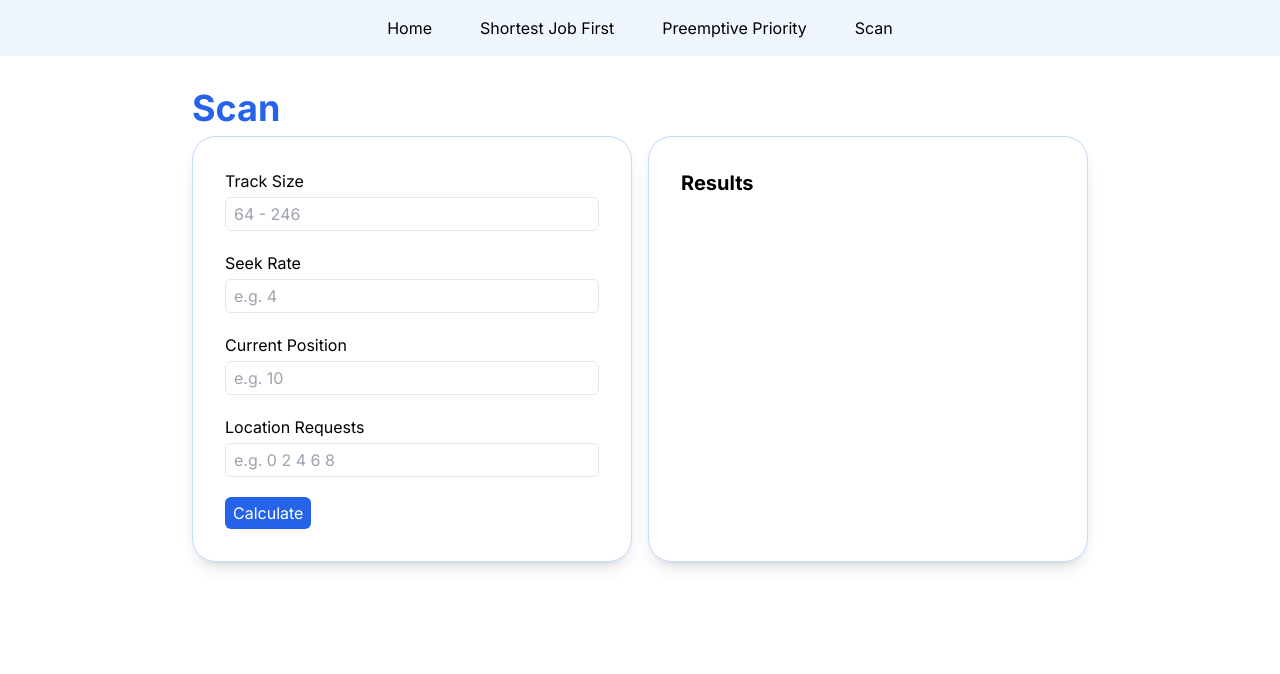
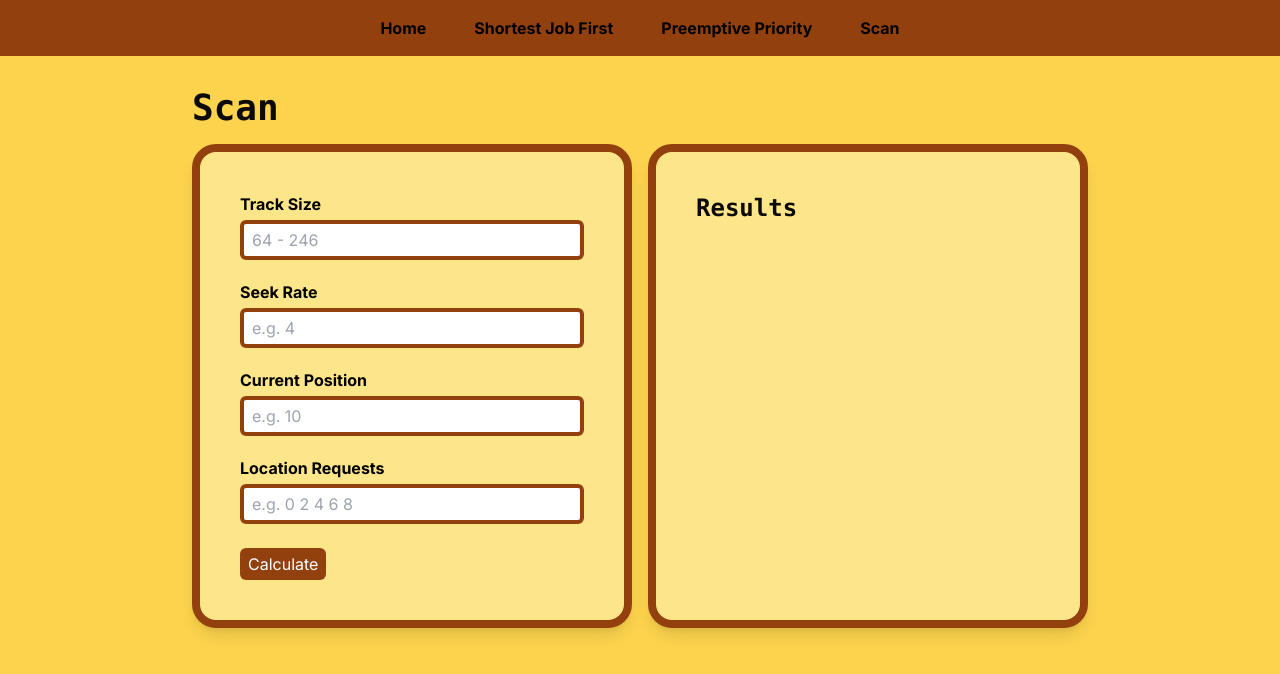
Before and after one commit to kigos21/aa-ics26012, a Next.js app: page /scan in a window 1280 px wide. Shown: the top 674 px of the page. Built offline with nearby package versions, Linux system fonts and the light colour scheme.

Commit message:
update design

```diff
--- a/src/app/layout.tsx
+++ b/src/app/layout.tsx
@@ -17,29 +17,29 @@ export default function RootLayout({
 }) {
   return (
     <html lang="en">
-      <body className={inter.className}>
+      <body className={`${inter.className} bg-amber-300`}>
         {/* NAVBAR */}
         <header>
-          <nav className="bg-blue-50">
+          <nav className="bg-amber-800">
             <ul className="flex justify-center gap-12 px-8 py-4">
               <li>
-                <Link href="/" className="hover:text-blue-600">
-                  Home
+                <Link href="/" className="hover:text-orange-600">
+                  <b>Home</b>
                 </Link>
               </li>
               <li>
-                <Link href="/sjf" className="hover:text-blue-600">
-                  Shortest Job First
+                <Link href="/sjf" className="hover:text-orange-600">
+                  <b>Shortest Job First</b>
                 </Link>
               </li>
               <li>
-                <Link href="/priority" className="hover:text-blue-600">
-                  Preemptive Priority
+                <Link href="/priority" className="hover:text-orange-600">
+                  <b>Preemptive Priority</b>
                 </Link>
               </li>
               <li>
-                <Link href="/scan" className="hover:text-blue-600">
-                  Scan
+                <Link href="/scan" className="hover:text-orange-600">
+                  <b>Scan</b>
                 </Link>
               </li>
             </ul>
--- a/src/app/page.tsx
+++ b/src/app/page.tsx
@@ -1,16 +1,18 @@
 export default function Home() {
   return (
-    <div className="mt-20 text-center">
-      <h1 className="text-4xl font-bold text-blue-600">Group 4</h1>
+    <div className="mt-20 rounded-3xl border-8 border-amber-800 bg-amber-200 p-10 text-center">
+      <h1 className="font-mono text-6xl font-bold text-opacity-90">Group 4</h1>
       <h2 className="text-2xl">Alternative Assessment</h2>
 
-      <h3 className="mt-6 text-xl font-bold text-blue-600">Members:</h3>
+      <h3 className="mt-4 font-mono text-4xl font-bold text-opacity-90">
+        Members
+      </h3>
       <ul>
-        <li>Barce</li>
-        <li>Beltran</li>
-        <li>De Castro</li>
-        <li>De Guzman</li>
-        <li>Ronquillo</li>
+        <li>Angela Marie Ronquillo</li>
+        <li>Imran Jason Beltran</li>
+        <li>John Daniel De Castro</li>
+        <li>Mikhail Emman De Guzman</li>
+        <li>Karl Manuel Barce</li>
       </ul>
     </div>
   );
--- a/src/app/priority/page.tsx
+++ b/src/app/priority/page.tsx
@@ -241,14 +241,14 @@ export default function Priority() {
 
   return (
     <>
-      <h1 className="mb-2 text-4xl font-bold text-blue-600">
+      <h1 className="mb-6 font-mono text-4xl font-bold text-stone-950">
         Preemptive Priority
       </h1>
 
       <form action="" onSubmit={(e) => handleSubmit(e)} className="flex gap-1">
         <input
           type="number"
-          className="remove_arrow rounded-md border px-2 py-1"
+          className="remove_arrow rounded-md border-4 border-amber-800 px-2 py-1"
           placeholder="Enter number of processes"
           required
           value={numOfProcess}
@@ -256,13 +256,13 @@ export default function Priority() {
         />
         <button
           type="submit"
-          className="rounded-md bg-blue-600 px-2 py-1 text-white hover:bg-blue-700 active:bg-black"
+          className="ml-2 rounded-md bg-amber-800 px-2 py-1 text-white hover:bg-orange-600 active:bg-black"
         >
           OK
         </button>
       </form>
 
-      <div className="mt-8 grid grid-cols-4">
+      <div className="mb-5 mt-8 grid grid-cols-4">
         <p className="font-bold">Process</p>
         <p className="font-bold">Arrival Time</p>
         <p className="font-bold">Burst Time</p>
@@ -277,13 +277,13 @@ export default function Priority() {
         className="mb-16"
       >
         {processes.map((process, i) => (
-          <div key={i} className="my-2 grid grid-cols-4">
+          <div key={i} className="my-2 mb-5 grid grid-cols-4">
             <p>P{i}</p>
             <input
               type="number"
               min={0}
               required
-              className="remove_arrow w-1/2 rounded-md border px-2 py-1"
+              className="remove_arrow w-1/2 rounded-md border-4 border-amber-800 px-2 py-1"
               placeholder={`AT for P${i}`}
               value={processes[i].at}
               onChange={(e) => handleATChange(i, e.target.value)}
@@ -292,7 +292,7 @@ export default function Priority() {
               type="number"
               min={1}
               required
-              className="remove_arrow w-1/2 rounded-md border px-2 py-1"
+              className="remove_arrow w-1/2 rounded-md border-4 border-amber-800 px-2 py-1"
               placeholder={`BT for P${i}`}
               value={processes[i].bt}
               onChange={(e) => handleBTChange(i, e.target.value)}
@@ -302,7 +302,7 @@ export default function Priority() {
               min={1}
               max={9}
               required
-              className="remove_arrow w-1/2 rounded-md border px-2  py-1"
+              className="remove_arrow w-1/2 rounded-md border-4 border-amber-800 px-2 py-1"
               placeholder="1 - 9"
               value={processes[i].prio}
               onChange={(e) => handlePrioChange(i, e.target.value)}
@@ -313,7 +313,7 @@ export default function Priority() {
         {processes.length > 0 && (
           <button
             type="submit"
-            className="rounded-md bg-blue-600 px-2 py-1 text-white hover:bg-blue-700 active:bg-black"
+            className="mt-2 rounded-md bg-amber-800 px-2 py-1 text-white hover:bg-orange-600 active:bg-black"
           >
             Calculate
           </button>
@@ -321,8 +321,10 @@ export default function Priority() {
       </form>
 
       {results.length !== 0 && (
-        <div className="rounded-3xl border border-blue-200 p-8 shadow-lg">
-          <h2 className="mb-2 text-2xl font-bold text-blue-600">Results</h2>
+        <div className="rounded-3xl border-8 border-amber-800 bg-amber-200 p-10 shadow-lg">
+          <h2 className="mb-2 font-mono text-2xl font-bold text-stone-950">
+            Results
+          </h2>
 
           <table className="my-8 w-1/2 min-w-fit text-left ">
             <thead>
--- a/src/app/scan/page.tsx
+++ b/src/app/scan/page.tsx
@@ -129,15 +129,17 @@ export default function Scan() {
 
   return (
     <>
-      <h1 className="mb-2 text-4xl font-bold text-blue-600">Scan</h1>
+      <h1 className="mb-4 font-mono text-4xl font-bold text-stone-950">Scan</h1>
       <div className="grid grid-cols-2 gap-4">
-        <div className="rounded-3xl border border-blue-200 p-8 shadow-lg">
+        <div className="rounded-3xl border-8 border-amber-800 bg-amber-200 p-10 shadow-lg">
           <form onSubmit={handleSubmit(onSubmit)}>
-            <label htmlFor="trackSize">Track Size</label>
+            <label htmlFor="trackSize" className="font-bold">
+              Track Size
+            </label>
             <input
               type="number"
               id="trackSize"
-              className={`remove_arrow mt-1 w-full rounded-md border px-2 py-1 ${
+              className={`remove_arrow mt-1 w-full rounded-md border-4 border-amber-800 px-2 py-1 ${
                 errors.trackSize && "border-red-600"
               }`}
               placeholder="64 - 246"
@@ -154,13 +156,13 @@ export default function Scan() {
               </p>
             )}
 
-            <label htmlFor="seekRate" className="mt-5 block">
+            <label htmlFor="seekRate" className="mt-5 block font-bold">
               Seek Rate
             </label>
             <input
               type="number"
               id="seekRate"
-              className={`remove_arrow mt-1 w-full rounded-md border px-2 py-1 ${
+              className={`remove_arrow mt-1 w-full rounded-md border-4 border-amber-800 px-2 py-1 ${
                 errors.seekRate && "border-red-600"
               }`}
               placeholder="e.g. 4"
@@ -172,13 +174,13 @@ export default function Scan() {
               </p>
             )}
 
-            <label htmlFor="currentPosition" className="mt-5 block">
+            <label htmlFor="currentPosition" className="mt-5 block font-bold">
               Current Position
             </label>
             <input
               type="number"
               id="currentPosition"
-              className={`remove_arrow mt-1 w-full rounded-md border px-2 py-1 ${
+              className={`remove_arrow mt-1 w-full rounded-md border-4 border-amber-800 px-2 py-1 ${
                 errors.currentPosition && "border-red-600"
               }`}
               placeholder={`e.g. 10`}
@@ -194,13 +196,13 @@ export default function Scan() {
               </p>
             )}
 
-            <label htmlFor="requests" className="mt-5 block">
+            <label htmlFor="requests" className="mt-5 block font-bold">
               Location Requests
             </label>
             <input
               type="text"
               id="requests"
-              className={`remove_arrow mt-1 w-full rounded-md border px-2 py-1 ${
+              className={`remove_arrow mt-1 w-full rounded-md border-4 border-amber-800 px-2 py-1 ${
                 errors.requests && "border-red-600"
               }`}
               placeholder="e.g. 0 2 4 6 8"
@@ -229,15 +231,17 @@ export default function Scan() {
 
             <button
               type="submit"
-              className="mt-5 rounded-md bg-blue-600 px-2 py-1 text-white hover:bg-blue-700 active:bg-black"
+              className="mt-6 rounded-md bg-amber-800 px-2 py-1 text-white hover:bg-orange-600 active:bg-black"
             >
               Calculate
             </button>
           </form>
         </div>
 
-        <div className="rounded-3xl border border-blue-200 p-8 shadow-lg">
-          <p className="text-xl font-bold">Results</p>
+        <div className="rounded-3xl border-8 border-amber-800 bg-amber-200 p-10 shadow-lg">
+          <p className="mb-3 font-mono text-2xl font-bold text-stone-950">
+            Results
+          </p>
           {result.totalHeadMovement !== 0 && (
             <>
               <p>
--- a/src/app/sjf/page.tsx
+++ b/src/app/sjf/page.tsx
@@ -145,14 +145,14 @@ export default function SJF() {
 
   return (
     <>
-      <h1 className="mb-2 text-4xl font-bold text-blue-600">
+      <h1 className="mb-6 font-mono text-4xl font-bold text-stone-950">
         Shortest Job First
       </h1>
 
       <form action="" onSubmit={(e) => handleSubmit(e)} className="flex gap-1">
         <input
           type="number"
-          className="remove_arrow rounded-md border px-2 py-1"
+          className="remove_arrow rounded-md border-4 border-amber-800 px-2 py-1"
           placeholder="Enter number of processes"
           required
           value={numOfProcess}
@@ -160,13 +160,12 @@ export default function SJF() {
         />
         <button
           type="submit"
-          className="rounded-md bg-blue-600 px-2 py-1 text-white hover:bg-blue-700 active:bg-black"
+          className="ml-2 rounded-md bg-amber-800 px-2 py-1 text-white hover:bg-orange-600 active:bg-black"
         >
           OK
         </button>
       </form>
-
-      <div className="mt-8 grid grid-cols-3">
+      <div className="mb-5 mt-8 grid grid-cols-3">
         <p className="font-bold">Process</p>
         <p className="font-bold">Arrival Time</p>
         <p className="font-bold">Burst Time</p>
@@ -180,13 +179,13 @@ export default function SJF() {
         className="mb-16"
       >
         {processes.map((process, i) => (
-          <div key={i} className="my-2 grid grid-cols-3">
+          <div key={i} className="my-2 mb-5 grid grid-cols-3">
             <p>P{i}</p>
             <input
               type="number"
               min={0}
               required
-              className="remove_arrow w-1/2 rounded-md border px-2 py-1"
+              className="remove_arrow w-1/2 rounded-md border-4 border-amber-800 px-2 py-1"
               placeholder={`AT for P${i}`}
               value={processes[i].at}
               onChange={(e) => handleATChange(i, e.target.value)}
@@ -195,7 +194,7 @@ export default function SJF() {
               type="number"
               min={1}
               required
-              className="remove_arrow w-1/2 rounded-md border px-2 py-1"
+              className="remove_arrow w-1/2 rounded-md border-4 border-amber-800 px-2 py-1"
               placeholder={`BT for P${i}`}
               value={processes[i].bt}
               onChange={(e) => handleBTChange(i, e.target.value)}
@@ -206,7 +205,7 @@ export default function SJF() {
         {processes.length > 0 && (
           <button
             type="submit"
-            className="rounded-md bg-blue-600 px-2 py-1 text-white hover:bg-blue-700 active:bg-black"
+            className="mt-2 rounded-md bg-amber-800 px-2 py-1 text-white hover:bg-orange-600 active:bg-black"
           >
             Calculate
           </button>
@@ -214,8 +213,10 @@ export default function SJF() {
       </form>
 
       {results.length !== 0 && (
-        <div className="rounded-3xl border border-blue-200 p-8 shadow-lg">
-          <h2 className="mb-2 text-2xl font-bold text-blue-600">Results</h2>
+        <div className="rounded-3xl border-8 border-amber-800 bg-amber-200 p-10 shadow-lg">
+          <h2 className="mb-2 font-mono text-2xl font-bold text-stone-950">
+            Results
+          </h2>
 
           <table className="my-8 w-1/2 min-w-fit text-left ">
             <thead>
```
